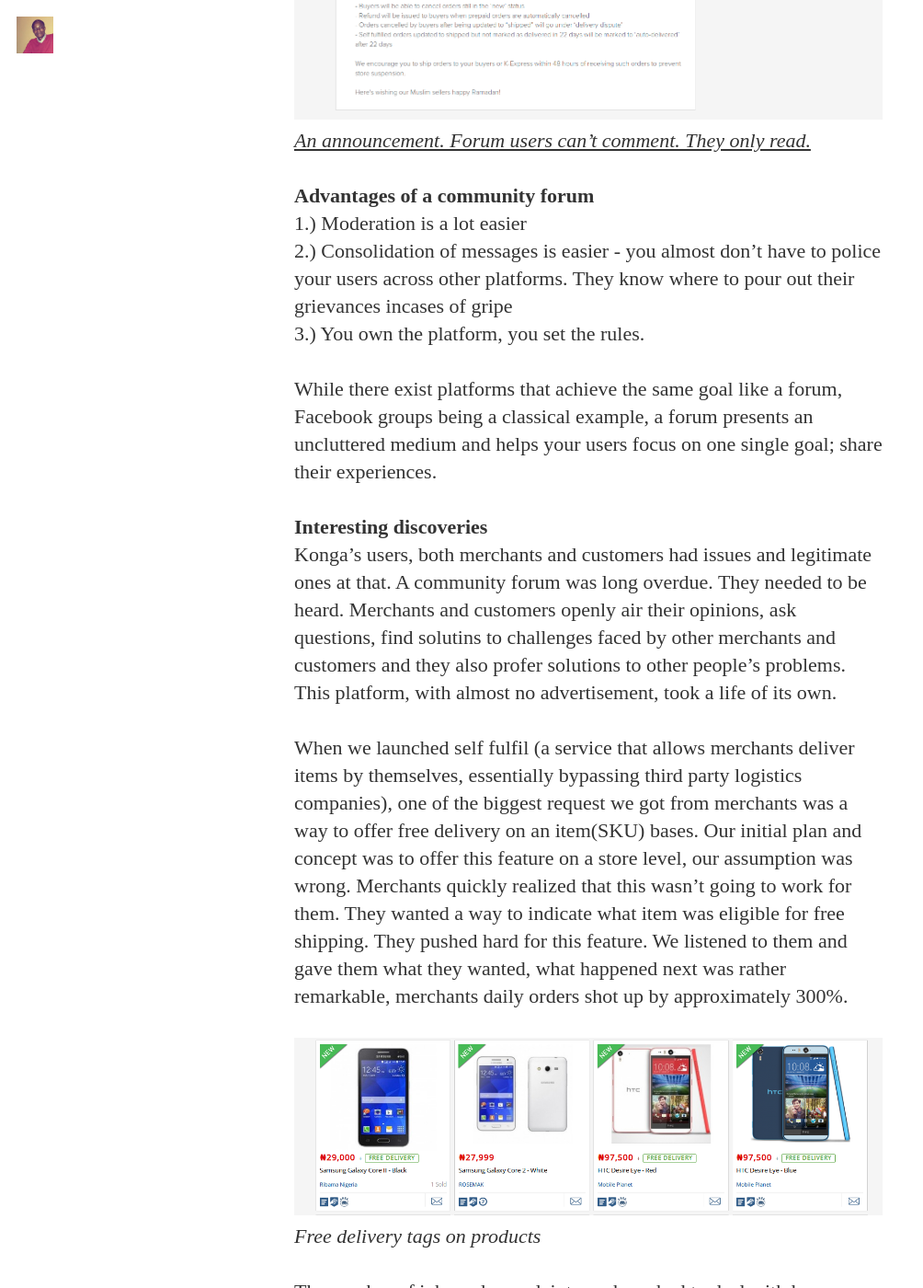
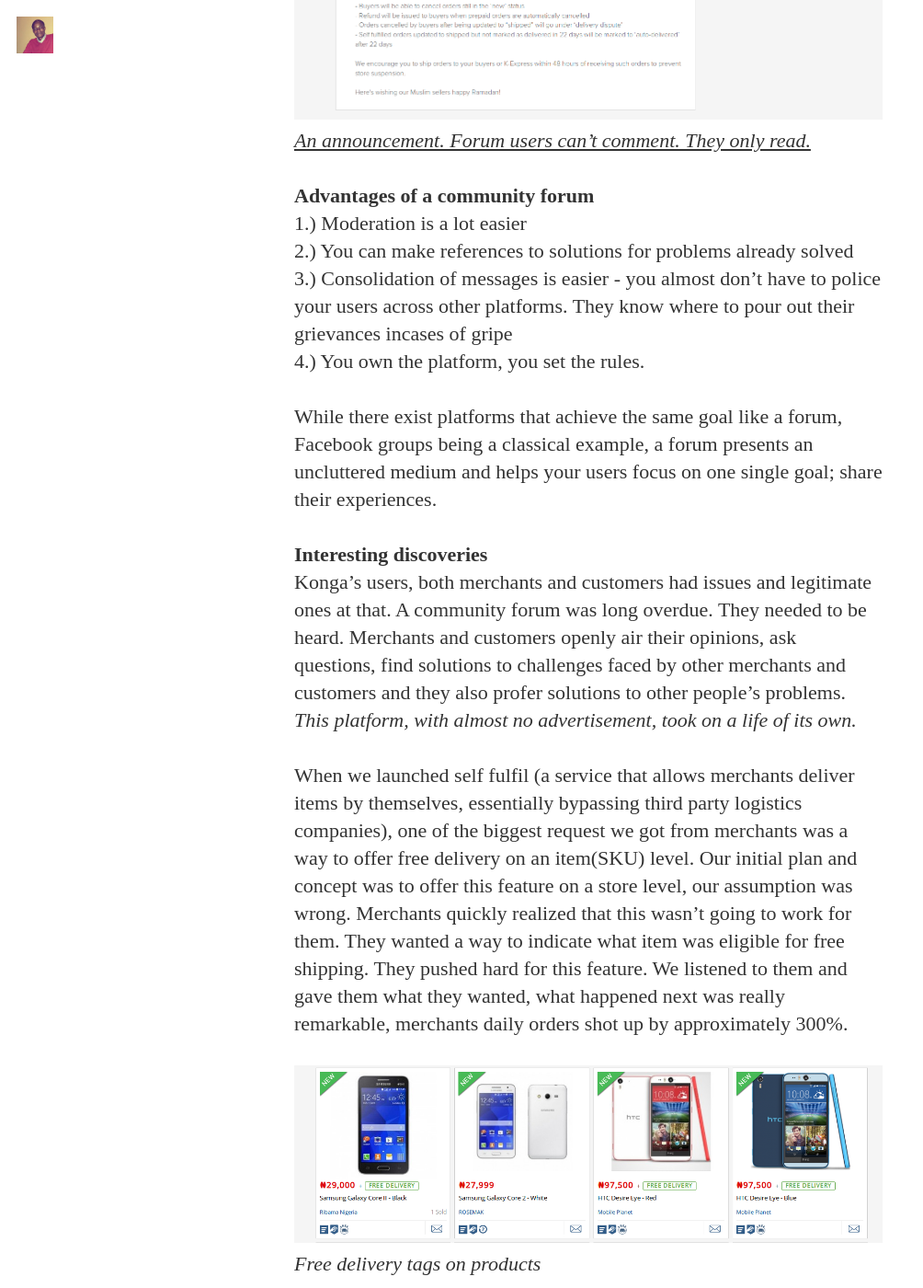
Before and after one commit to cyberomin/cyberomin.github.io, a Jekyll site: the page built from _posts/2015-07-09-marketplace-communities.markdown, in a window 1280 px wide and 1400 px high, scrolled down 1338 px. Shown: the whole window at 92% size, without its empty margins (0-1004 px from the left). Built offline with Jekyll 4.4.1, drawn with Linux system fonts in a browser that asks for light colours; nearby versions of some CDN libraries; some web fonts are replaced; library files that are not in the unit come from our copies; Markdown is read by kramdown in place of the engine named in the settings; comment, search, counter and statistics services are not loaded; some of the changed text lies outside the part shown.

Commit message:
Minor corrections

```diff
--- a/_posts/2015-07-09-marketplace-communities.markdown
+++ b/_posts/2015-07-09-marketplace-communities.markdown
@@ -26,15 +26,16 @@
 
 <strong>Advantages of a community forum</strong><br/>
 1.) Moderation is a lot easier<br/>
-2.) Consolidation of messages is easier - you almost don't have to police your users across other platforms. They know where to pour out their grievances incases of gripe<br/>
-3.) You own the platform, you set the rules.
+2.) You can make references to solutions for problems already solved<br/>
+3.) Consolidation of messages is easier - you almost don't have to police your users across other platforms. They know where to pour out their grievances incases of gripe<br/>
+4.) You own the platform, you set the rules.
 
 While there exist platforms that achieve the same goal like a forum, Facebook groups being a classical example, a forum presents an uncluttered medium and helps your users focus on one single goal; share their experiences.
 
 <strong>Interesting discoveries</strong><br/>
-Konga's users, both merchants and customers had issues and legitimate ones at that. A community forum was long overdue. They needed to be heard. Merchants and customers openly air their opinions, ask questions, find solutins to challenges faced by other merchants and customers and they also profer solutions to other people's problems. This platform, with almost no advertisement, took a life of its own.
+Konga's users, both merchants and customers had issues and legitimate ones at that. A community forum was long overdue. They needed to be heard. Merchants and customers openly air their opinions, ask questions, find solutions to challenges faced by other merchants and customers and they also profer solutions to other people's problems. <em>This platform, with almost no advertisement, took on a life of its own.</em>
 
-When we launched self fulfil (a service that allows merchants deliver items by themselves, essentially bypassing third party logistics companies), one of the biggest request we got from merchants was a way to offer free delivery on an item(SKU) bases. Our initial plan and concept was to offer this feature on a store level, our assumption was wrong. Merchants quickly realized that this wasn't going to work for them. They wanted a way to indicate what item was eligible for free shipping. They pushed hard for this feature. We listened to them and gave them what they wanted, what happened next was rather remarkable, merchants daily orders shot up by approximately 300%.
+When we launched self fulfil (a service that allows merchants deliver items by themselves, essentially bypassing third party logistics companies), one of the biggest request we got from merchants was a way to offer free delivery on an item(SKU) level. Our initial plan and concept was to offer this feature on a store level, our assumption was wrong. Merchants quickly realized that this wasn't going to work for them. They wanted a way to indicate what item was eligible for free shipping. They pushed hard for this feature. We listened to them and gave them what they wanted, what happened next was really remarkable, merchants daily orders shot up by approximately 300%.
 
 <img src="{{ site.url }}/assets/article_images/communities/free-delivery.png"/>
 <span class="text-muted"><em>Free delivery tags on products</em></span>
```
Also changed, not shown: other parts of _posts/2015-07-09-marketplace-communities.markdown (+4 -4 lines), 2 other files.
